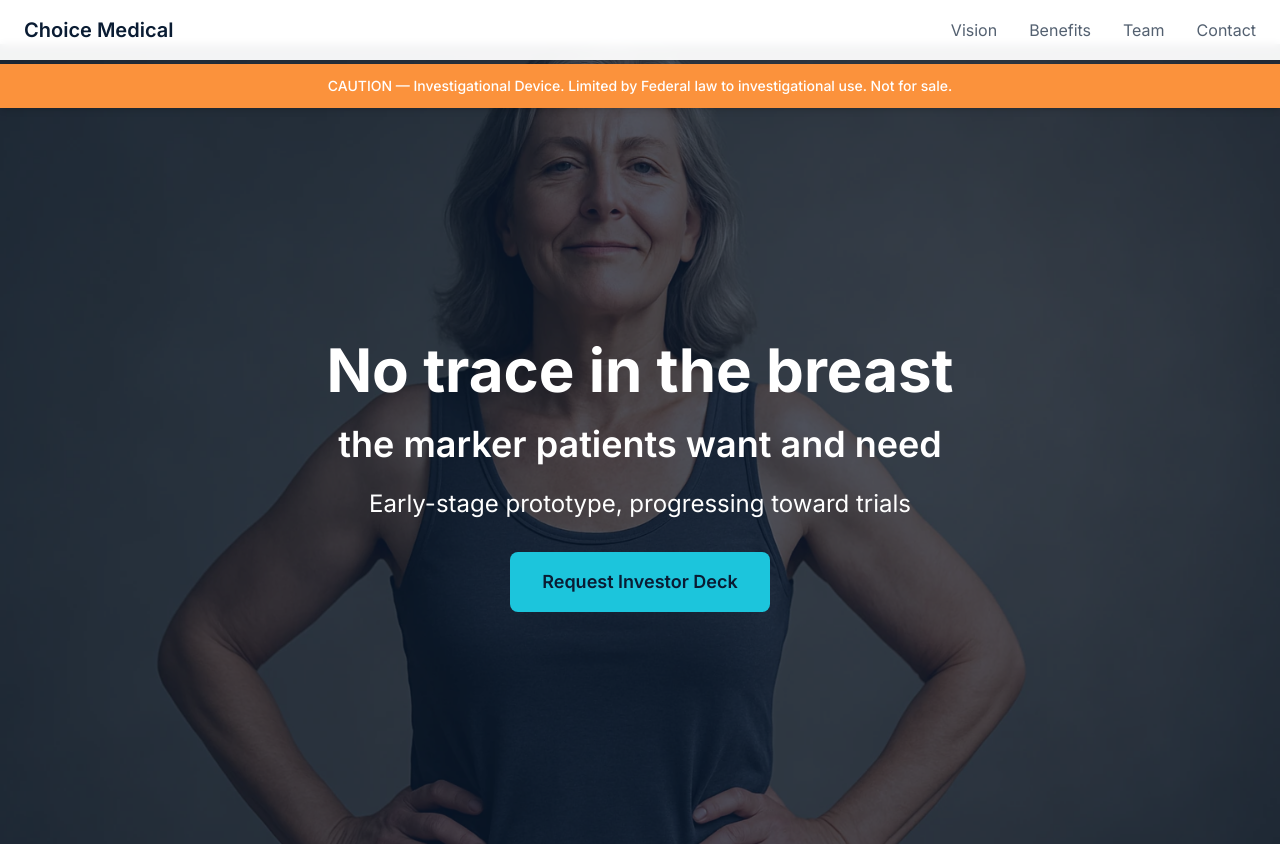
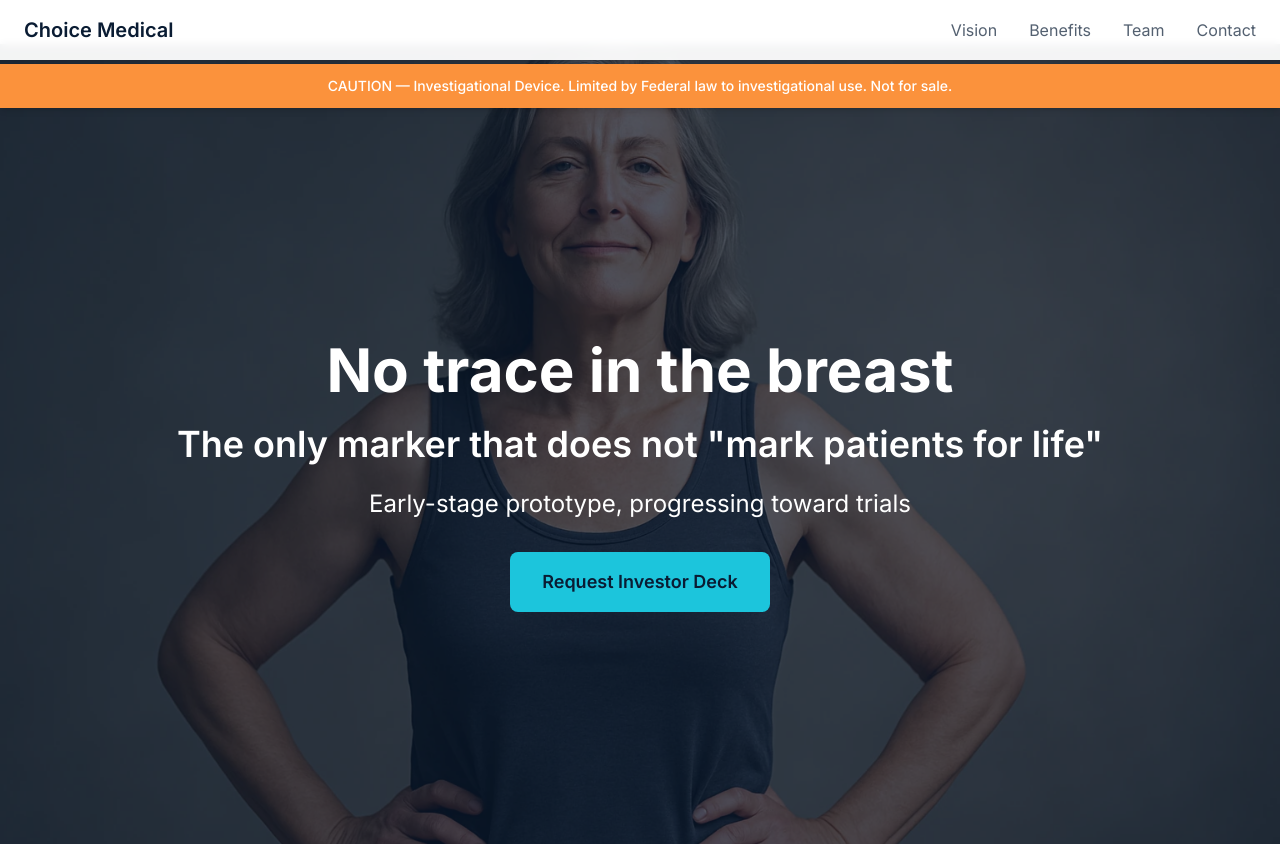
Before and after one commit to shaihi/choice-medical-bloom, a React (Vite) app: page / in a window 1280 px wide. Shown: the top 846 px of the page. Built offline with nearby package versions, Linux system fonts and the light colour scheme.

Commit message:
Update HeroSection.tsx

```diff
--- a/src/components/HeroSection.tsx
+++ b/src/components/HeroSection.tsx
@@ -11,7 +11,7 @@ const HeroSection = () => {
           No trace in the breast
         </h1>
         <h2 className="text-3xl md:text-4xl font-semibold text-white mb-6">
-          the marker patients want and need
+          The only marker that does not "mark patients for life"
         </h2>
         <p className="text-xl max-w-2xl mx-auto mb-8 text-white md:text-2xl">Early-stage prototype, progressing toward trials</p>
         <button
```
